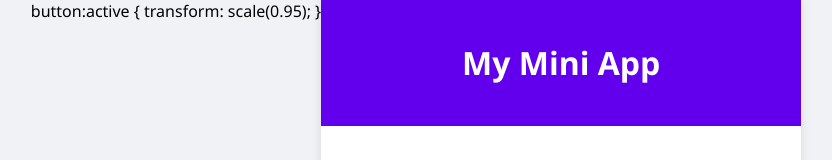
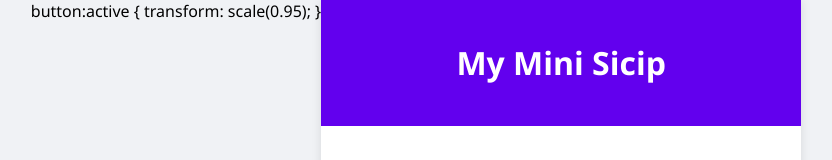
Before and after one commit to ebenhsiburian99-sudo/Aplikasi-Coba-Coba, a plain HTML site: page index.html in a window 1280 px wide. Shown: the top 160 px of the page, without its empty margins (224-1056 px from the left). Drawn offline with Linux system fonts and the light colour scheme.

Commit message:
Update index.html

```diff
--- a/index.html
+++ b/index.html
@@ -63,7 +63,7 @@ button:active {
 <body>
     <div class="app-container">
         <header>
-            <h1>My Mini App</h1>
+            <h1>My Mini Sicip</h1>
         </header>
 
         <main>
```
